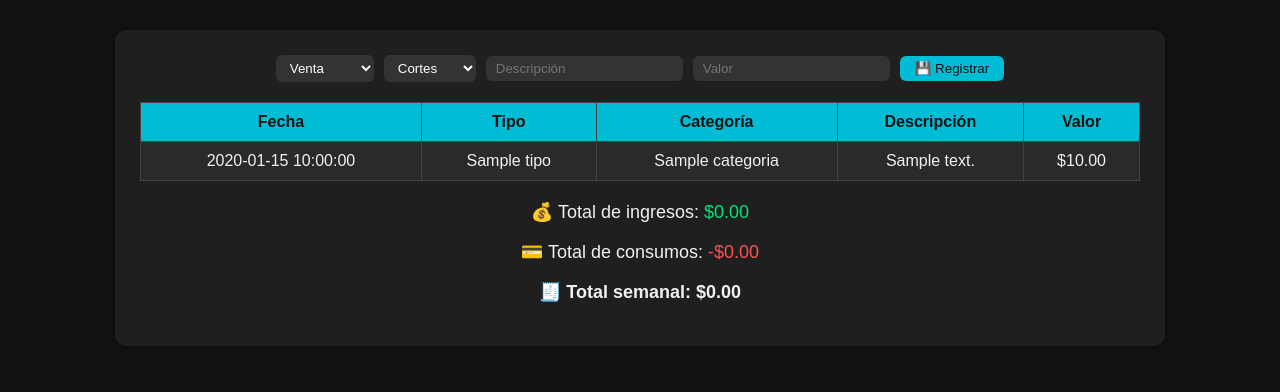
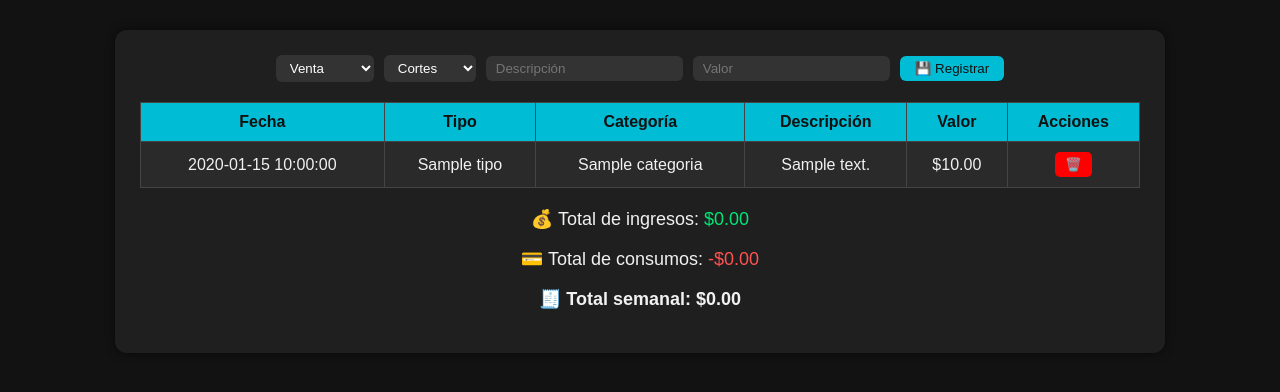
Before and after one commit to Cesario-dev/barberia-citas, a Flask app: template templates/contabilidad.html in a window 1280 px wide. Shown: the part 56-448 px from the top of the page. Run offline with Flask 3, Linux system fonts and the light colour scheme; the template is opened without the code that fills it: most values are stand-ins (such as "Sample title", 1, 10 or a date in 2020); some libraries are stand-ins or nearby versions.

Commit message:
ELIMINAR REGISTRO

```diff
--- a/templates/contabilidad.html
+++ b/templates/contabilidad.html
@@ -121,6 +121,7 @@
                 <th>Categoría</th>
                 <th>Descripción</th>
                 <th>Valor</th>
+                <th>Acciones</th>
             </tr>
         </thead>
         <tbody>
@@ -131,6 +132,11 @@
                 <td>{{ reg.categoria }}</td>
                 <td>{{ reg.descripcion }}</td>
                 <td>${{ '%.2f'|format(reg.valor) }}</td>
+                <td>
+                    <form method="POST" action="{{ url_for('eliminar_movimiento', id=m[0]) }}" style="display:inline;">
+                        <button type="submit" onclick="return confirm('¿Eliminar este registro?')" style="background:red;color:white;border:none;padding:5px 10px;border-radius:5px;cursor:pointer;">🗑️</button>
+                    </form>
+                </td>
             </tr>
             {% endfor %}
         </tbody>
```
